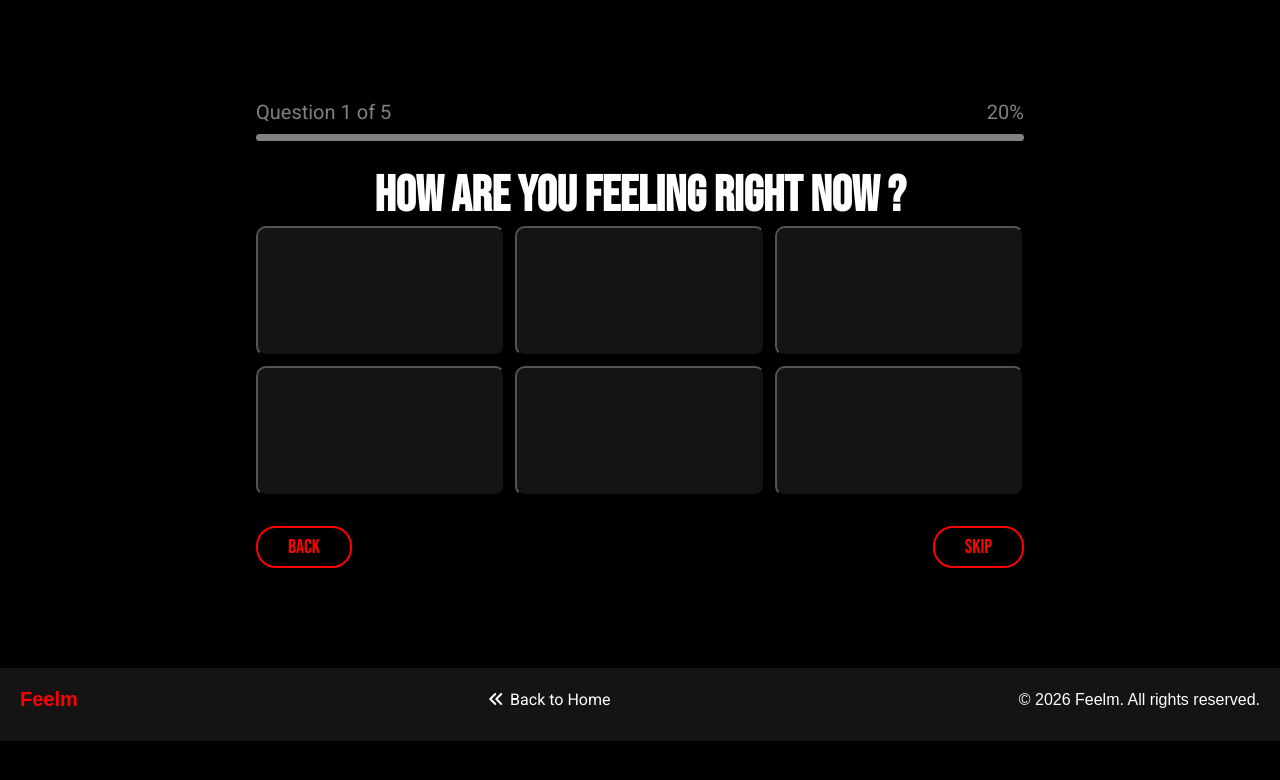
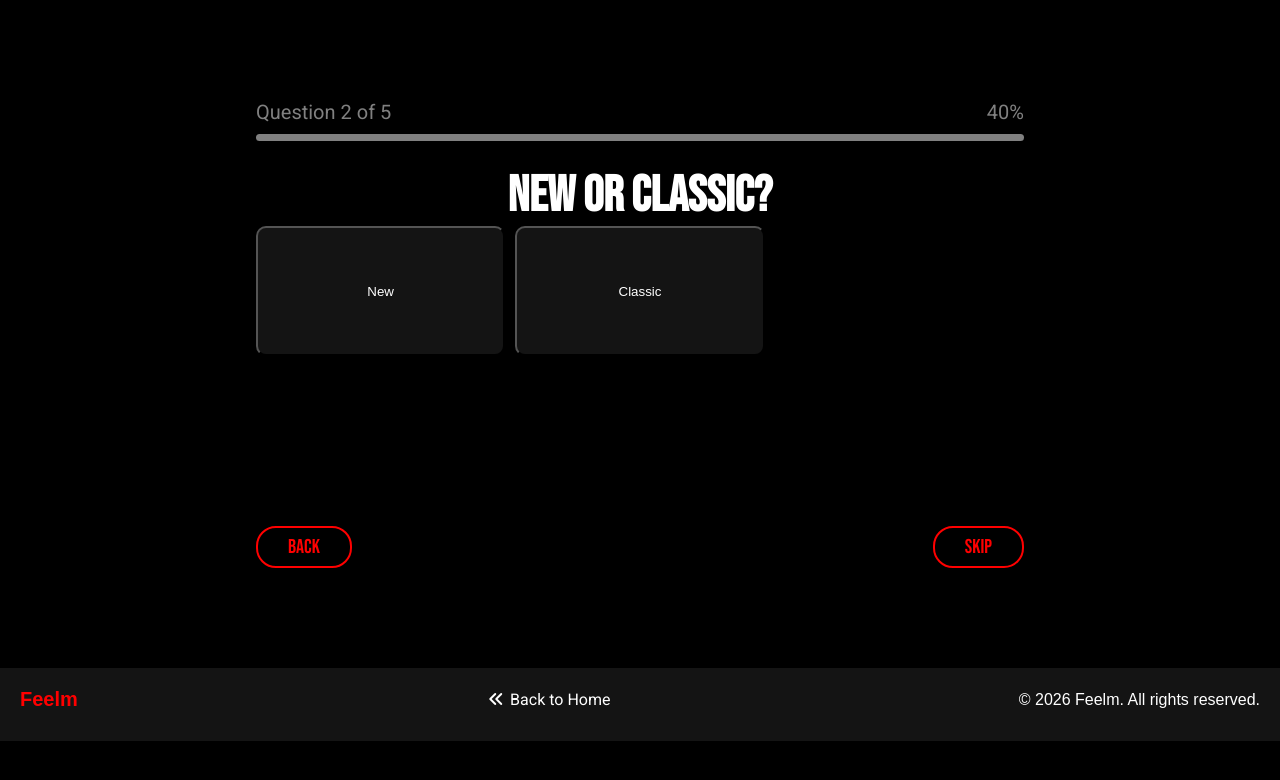
Before and after one commit to zaid-zizoune/Feelm, a plain HTML site: page movie.html in a window 1280 px wide. Both pictures are taken after a click on the button "Skip". Drawn offline with Linux system fonts and the light colour scheme; a web font is replaced by a local one.

Commit message:
feat(quiz): add state-driven progress tracking with back and skip navigation across index and movie modules

```diff
--- a/about.html
+++ b/about.html
@@ -157,5 +157,6 @@
         </div>
       </div>
     </footer>
+    <script src="js/script.js"></script>
   </body>
 </html>
--- a/css/movie.css
+++ b/css/movie.css
@@ -41,8 +41,8 @@ body{
     overflow: hidden;
 }
 .quiz_header .progress_bar .progress_fill{
+    width: 0%;
     height: 100%;
-    width: 20%;
     background-color: red;
     border-radius: 10px;
     transition: width 0.5s ease;
--- a/js/movie.js
+++ b/js/movie.js
@@ -0,0 +1,95 @@
+// ======== إعداد الأسئلة ========
+const questions = [
+  { question: "What type of movie?", answers: ["Action", "Romance", "Sci-Fi", "Comedy"] },
+  { question: "New or Classic?", answers: ["New", "Classic"] },
+  { question: "What vibes?", answers: ["Exciting", "Emotional", "Thoughtful", "Dark"] },
+  { question: "Preferred length?", answers: ["Short", "Medium", "Long"] },
+  { question: "Language?", answers: ["English", "French", "Arabic"] }
+];
+
+// ======== المتغيرات ========
+let currentQuestion = 0;
+const userAnswers = {}; // حفظ الإجابات
+
+// ======== ربط العناصر ========
+const questionTitle = document.querySelector(".question_title");
+const buttons = document.querySelectorAll(".answer_btn");
+const currentEl = document.getElementById("current");
+const percentEl = document.getElementById("percent");
+const barEl = document.getElementById("bar");
+const backBtn = document.querySelector(".back_btn");
+const skipBtn = document.querySelector(".skip_btn");
+
+// ======== عرض السؤال ========
+function showQuestion() {
+  const q = questions[currentQuestion];
+
+  // تحديث نص السؤال
+  questionTitle.textContent = q.question;
+
+  // تحديث Progress bar
+  const percent = ((currentQuestion + 1) / questions.length) * 100;
+  barEl.style.width = percent + "%";        // حركة الشريط
+  percentEl.textContent = Math.round(percent) + "%"; // تحديث الرقم
+  currentEl.textContent = currentQuestion + 1;
+
+  // تحديث أزرار الإجابة
+  buttons.forEach((btn, i) => {
+    if (q.answers[i]) {
+      btn.style.display = "inline-block";
+      btn.textContent = q.answers[i];
+
+      btn.onclick = () => {
+        userAnswers[currentQuestion] = q.answers[i]; // حفظ الإجابة
+        nextQuestion();
+      };
+    } else {
+      btn.style.display = "none";
+    }
+  });
+
+  // تعطيل Back إذا في السؤال الأول
+  backBtn.disabled = currentQuestion === 0;
+}
+
+// ======== التنقل ========
+function nextQuestion() {
+  currentQuestion++;
+  if (currentQuestion < questions.length) {
+    showQuestion();
+  } else {
+    showResult();
+  }
+}
+
+function prevQuestion() {
+  if (currentQuestion > 0) {
+    currentQuestion--;
+    showQuestion();
+  }
+}
+
+function skipQuestion() {
+  nextQuestion();
+}
+
+// ربط أزرار Back و Skip
+backBtn.addEventListener("click", prevQuestion);
+skipBtn.addEventListener("click", skipQuestion);
+
+// ======== عرض النتائج ========
+function showResult() {
+  const container = document.querySelector(".container");
+  container.innerHTML = "<h1>Quiz Finished! Your Answers:</h1>";
+
+  const ul = document.createElement("ul");
+  questions.forEach((q, i) => {
+    const li = document.createElement("li");
+    li.textContent = `${q.question} → ${userAnswers[i] ? userAnswers[i] : "Skipped"}`;
+    ul.appendChild(li);
+  });
+  container.appendChild(ul);
+}
+
+// ======== بدء Quiz ========
+showQuestion();
--- a/js/script.js
+++ b/js/script.js
@@ -0,0 +1,8 @@
+const links = document.querySelectorAll("nav a");
+  const currentPage = window.location.pathname.split("/").pop();
+
+  links.forEach(link => {
+    if (link.getAttribute("href") === currentPage) {
+      link.classList.add("active");
+    }
+  });
--- a/movie.html
+++ b/movie.html
@@ -31,7 +31,7 @@
       <div class="quiz_header">
         <div class="progress_info">
           <span class="question_count">Question <span id="current">1</span> of 5</span>
-          <span class="percentage" id="percent">20%</span>
+          <span class="percentage" id="percent">0%</span>
         </div>
         <div class="progress_bar">
           <span class="progress_fill" id="bar"></span>
@@ -39,7 +39,7 @@
       </div>
 
       <div class="question">
-        <h1 class="question_title">How are you feeling right now ?</h1>
+        <h1 class="question_title"></h1>
       </div>
 
       <div class="answers_section">
@@ -70,7 +70,7 @@
 
       </div>
     </footer>
-
-
+    <script src="js/movie.js"></script>
+<script src="js/script.js"></script>
   </body>
 </html>
```
Also changed, not shown: contact.html (+1 -0 lines), css/style.css (+6 -1 lines).
